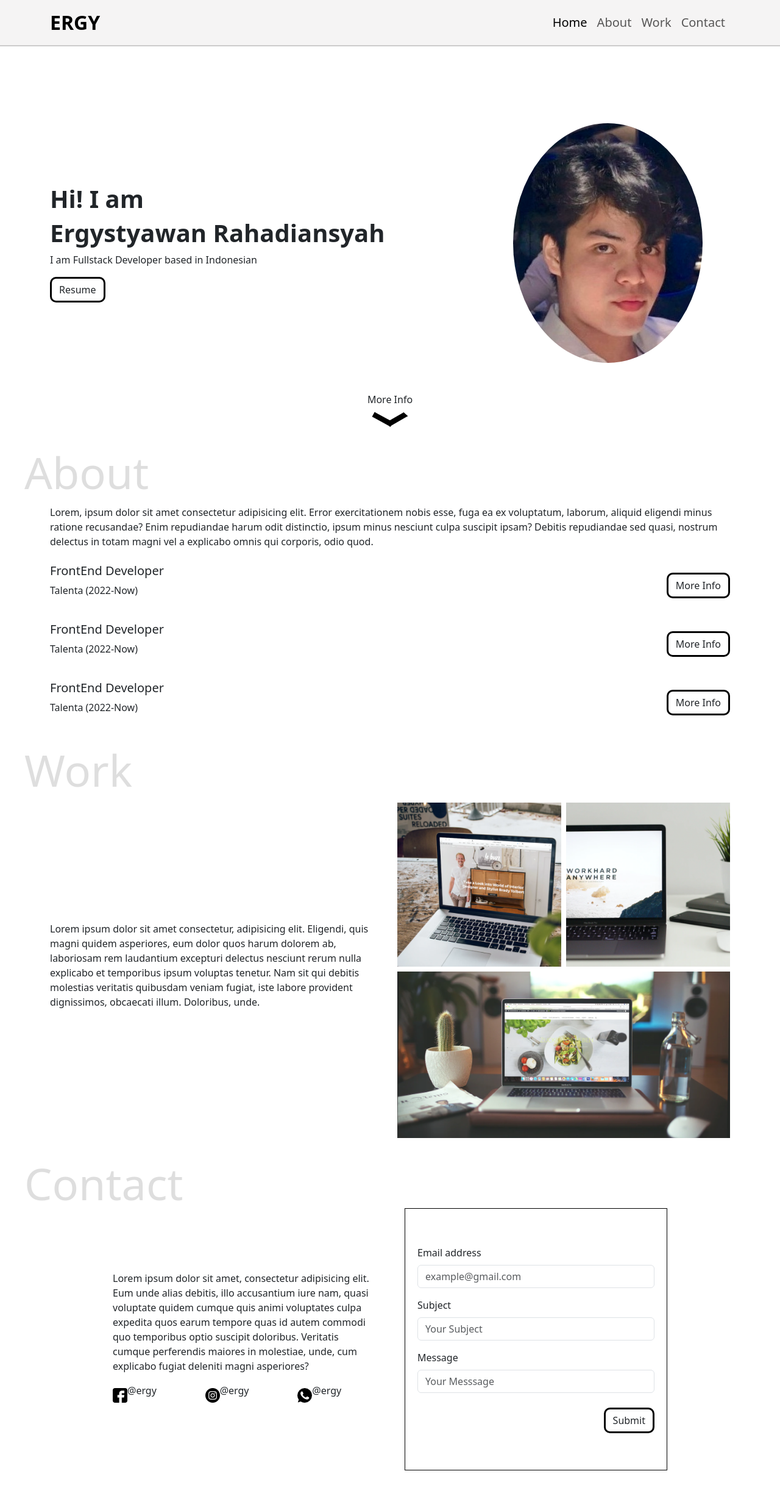
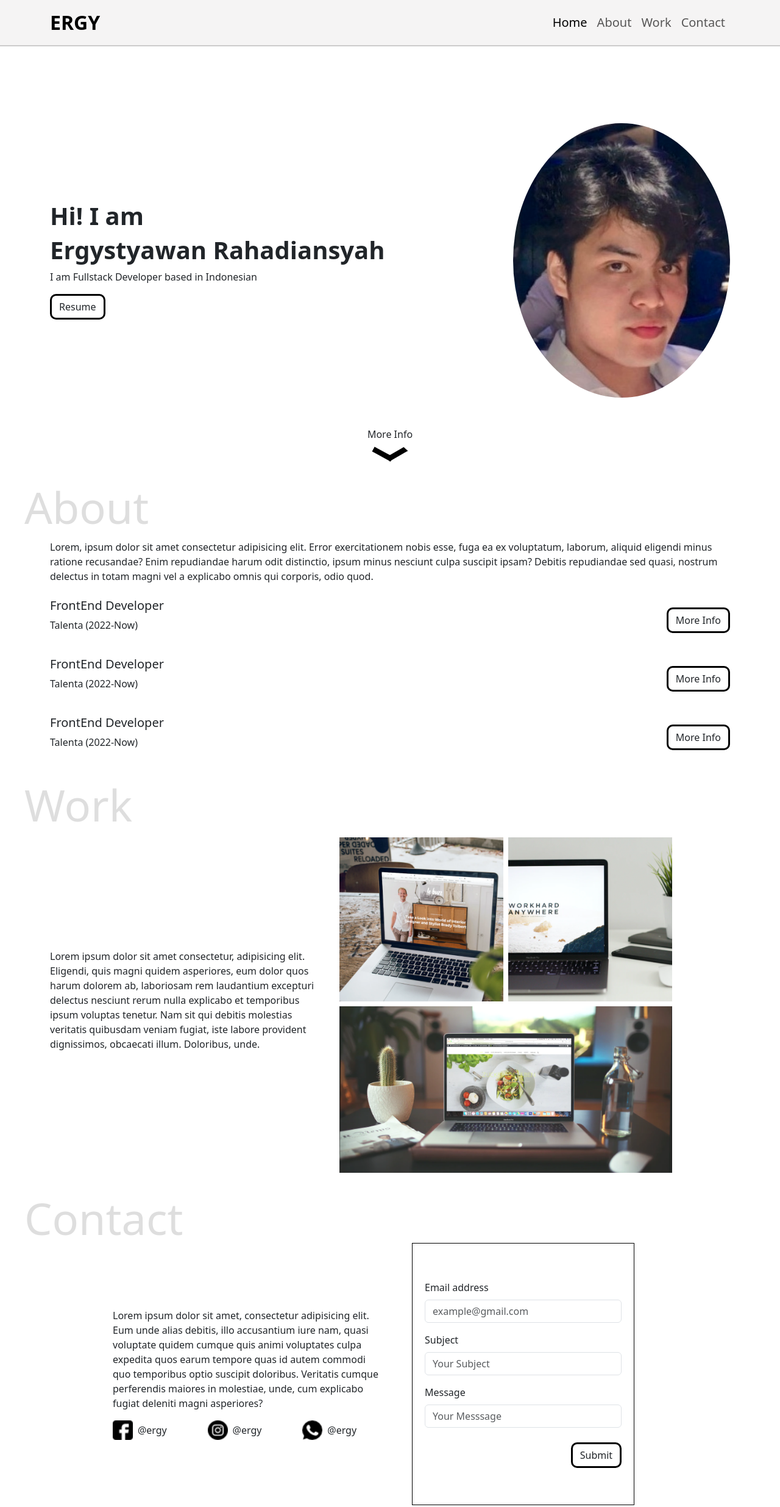
Before and after one commit to ErgystyawanR/portfolio, a plain HTML site: page index.html in a window 1280 px wide. Shown: the whole page at 61% size. Drawn offline with nearby package versions, Linux system fonts and the light colour scheme.

Commit message:
tidy it up

```diff
--- a/index.html
+++ b/index.html
@@ -18,16 +18,16 @@
           <div class="collapse navbar-collapse" id="navbarSupportedContent">
             <ul class="navbar-nav ms-auto mb-2 mb-lg-0 fs-5">
               <li class="nav-item">
-                <a class="nav-link active" aria-current="page" href="#">Home</a>
+                <a class="nav-link active" aria-current="page" href="#home">Home</a>
               </li>
               <li class="nav-item">
-                <a class="nav-link" href="#">About</a>
+                <a class="nav-link" href="#about">About</a>
               </li>
               <li class="nav-item">
-                <a class="nav-link" href="#">Work</a>
+                <a class="nav-link" href="#work">Work</a>
               </li>
               <li class="nav-item">
-                <a class="nav-link" href="#">Contact</a>
+                <a class="nav-link" href="#contact">Contact</a>
               </li>
             </ul>
           </div>
@@ -35,21 +35,21 @@
       </nav>
 
       <section id="home" class="home container">
-            <div class="row d-flex align-items-center">
-                <div class="col-8">
+            <div class="row d-flex align-items-center flex-md-row flex-column-reverse">
+                <div class="col-12 col-md-8">
                     <h3 class="fw-semibold">Hi! I am</h3>
                     <h1 class="fw-bold">Ergystyawan Rahadiansyah</h1>
                     <p>I am Fullstack Developer based in Indonesian</p>
                     <a class="btn" href="images/potrait.png" download="">Resume</a>
                 </div>
-                <div class="col-4">
+                <div class="col-12 col-md-4 d-flex justify-content-md-end justify-content-center">
                     <img src="images/ergy.jpeg" class="imgergy" alt="Potrait">
                 </div>
             </div>
-            <div class="arrow w-100 d-flex align-items-center flex-column mt-5">
-                <a class="text-decoration-none text-dark" href="#about">More Info</a>
+            <a href="#about" class="text-decoration-none arrow w-100 d-flex align-items-center flex-column mt-5">
+                <div class="text-dark">More Info</div>
                 <img id="arrow" class="mt-2" src="images/arrow.svg" alt="arrow-icon">
-            </div>
+            </a>
       </section>
 
       <section id="about" class="about container">
@@ -90,10 +90,10 @@
 
       <section id="work" class="work container">
         <div class="row d-flex align-items-center">
-          <div class="col">
+          <div class="col-12 col-md-5">
             <p>Lorem ipsum dolor sit amet consectetur, adipisicing elit. Eligendi, quis magni quidem asperiores, eum dolor quos harum dolorem ab, laboriosam rem laudantium excepturi delectus nesciunt rerum nulla explicabo et temporibus ipsum voluptas tenetur. Nam sit qui debitis molestias veritatis quibusdam veniam fugiat, iste labore provident dignissimos, obcaecati illum. Doloribus, unde.</p>
           </div>
-          <div class="col work-img">
+          <div class="col-12 col-md-6 work-img">
             <div id="work-1" class="work-img-item">
               <img src="images/work-1.png" alt="work-1" id="work-1">
             </div>
@@ -110,25 +110,25 @@
 
       <section id="contact" class="contact container">
         <div class="row d-flex align-items-center gap-4">
-          <div class="col">
+          <div class="col-12 col-lg-6">
             <p>Lorem ipsum dolor sit amet, consectetur adipisicing elit. Eum unde alias debitis, illo accusantium iure nam, quasi voluptate quidem cumque quis animi voluptates culpa expedita quos earum tempore quas id autem commodi quo temporibus optio suscipit doloribus. Veritatis cumque perferendis maiores in molestiae, unde, cum explicabo fugiat deleniti magni asperiores?</p>
           <div class="row">
              <div class="col d-flex align-items-center">
-                <img src="images/facebook.png" alt="Facebook">
-                <p>@ergy</p>
+                <img class="w-25" src="images/facebook.png" alt="Facebook">
+                <p class="mb-0 ms-2">@ergy</p>
              </div>
               <div class="col d-flex align-items-center">
-                <img src="images/instagram.png" alt="Instagram">
-               <p>@ergy</p>
+                <img class="w-25" src="images/instagram.png" alt="Instagram">
+               <p class="mb-0 ms-2">@ergy</p>
               </div>
               <div class="col d-flex align-items-center">
-                <img src="images/whatsapp.png" alt="Whatsapp">
-                <p>@ergy</p>
+                <img class="w-25" src="images/whatsapp.png" alt="Whatsapp">
+                <p class="mb-0 ms-2">@ergy</p>
               </div>
             </div>
           </div>
 
-          <div class="col">
+          <div class="col-12 col-lg-5">
             <form class="contact-form" onsubmit="onFormSubmit(event)">
               <div class="mb-3">
                 <label for="email" class="form-label">Email address</label>
--- a/style.css
+++ b/style.css
@@ -17,6 +17,10 @@
 
 .home h4{
     font-size: 60px;
+}
+
+.home img{
+    width: 100%;
 }
 
 .btn {
@@ -145,7 +149,18 @@
     animation: upDown 1s infinite;
 }
 
+@media only screen and (max-width: 768px) {
+    .home img {
+        width: 50%;
+    }
+}
 
+@media only screen and (max-width: 576px) {
+    section::before {
+        left: 0;
+        font-size: 60px;
+    }
+}
 
 @keyframes upDown {
     0%{
```
